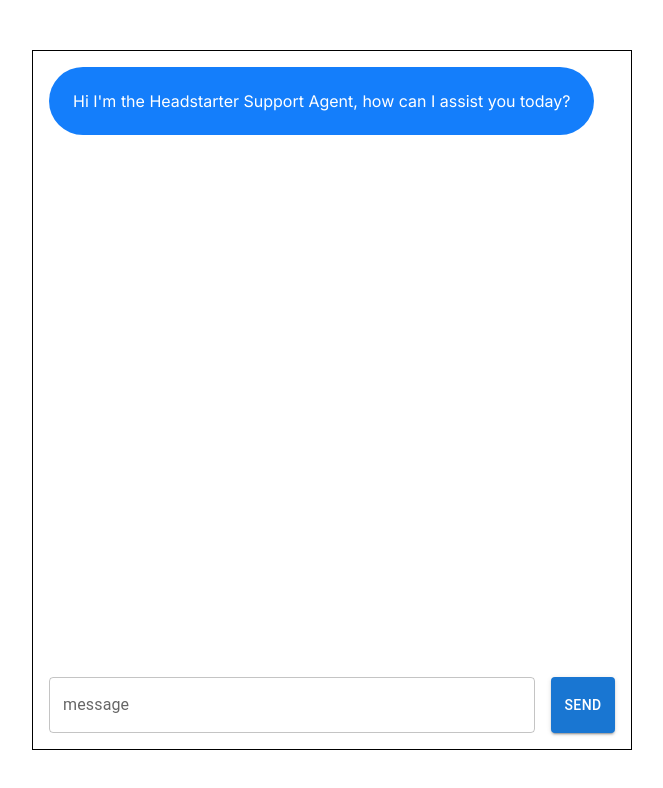
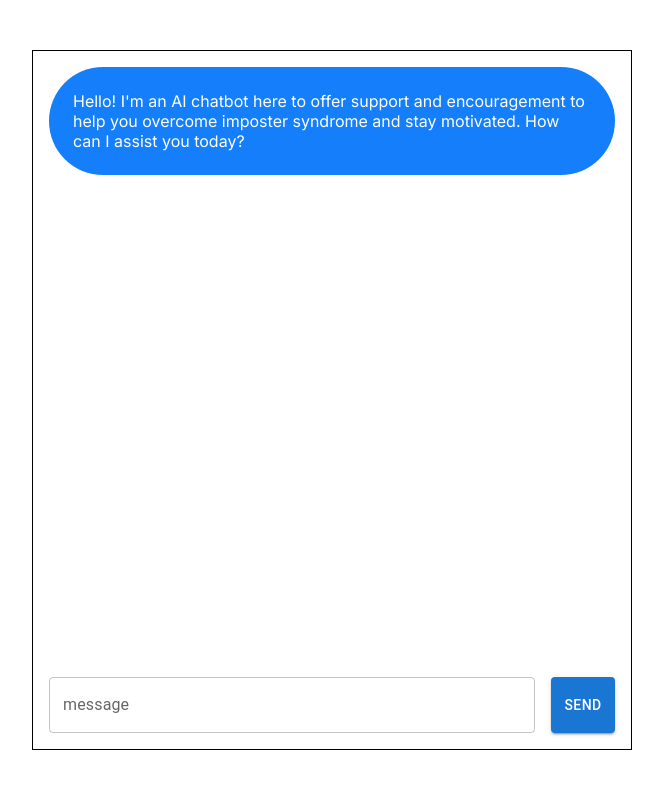
Before and after one commit to muhtasim24/AI-Customer-Support, a Next.js app: page / in a window 1280 px wide. Shown: the top 788 px of the page, without its empty margins (308-971 px from the left). Built offline with nearby package versions, Linux system fonts and the light colour scheme.

Commit message:
Changed initial prompt to better fit Motivationl AI

```diff
--- a/app/page.js
+++ b/app/page.js
@@ -7,7 +7,7 @@
   const [messages, setMessages] = useState([
     {
       role: 'assistant',
-      content: "Hi I'm the Headstarter Support Agent, how can I assist you today?"
+      content: "Hello! I'm an AI chatbot here to offer support and encouragement to help you overcome imposter syndrome and stay motivated. How can I assist you today?"
     },
   ]);
 
```
